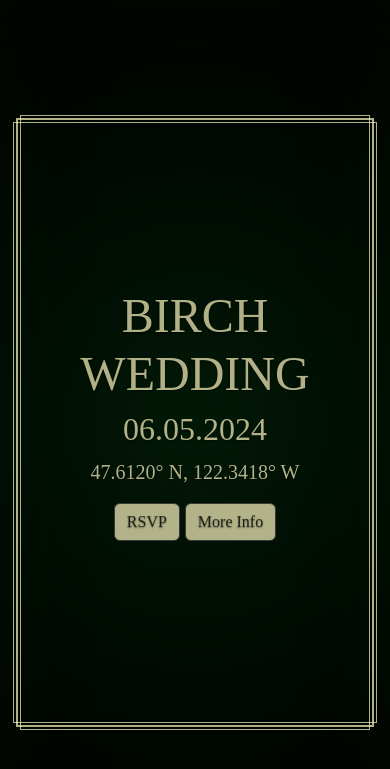
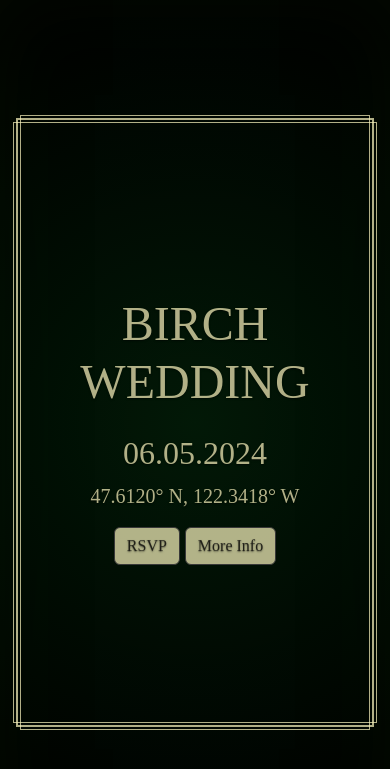
Before and after one commit to smbirch/weddingsite, a Flask app: page / in a window 390 px wide. Shown: the top 769 px of the page. Run offline with Flask 2, Linux system fonts and the light colour scheme; some web fonts are replaced.

Commit message:
Adjusting styles for mobile

```diff
--- a/static/css/style.css
+++ b/static/css/style.css
@@ -167,6 +167,11 @@
 .fade-in-text {
   animation: fadeIn 5s;
   pointer-events: auto;
+  padding-top: 1rem;
+}
+
+.cover-heading {
+  padding-top: 1rem;
 }
 
 .cover-container {
```
